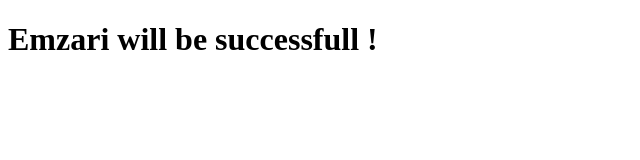
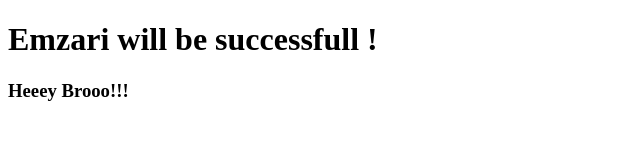
Before and after one commit to Emzari77/my-app3, a plain HTML site: page index.html in a window 1280 px wide. Shown: the whole page, without its empty margins (0-640 px from the left). Drawn offline with Linux system fonts and the light colour scheme.

Commit message:
comment by Emzari

```diff
--- a/index.html
+++ b/index.html
@@ -7,5 +7,6 @@
 </head>
 <body>
     <h1>Emzari will be successfull !</h1>
+    <h3>Heeey Brooo!!!</h3>
 </body>
 </html>
```
Also changed, not shown: note.txt.
